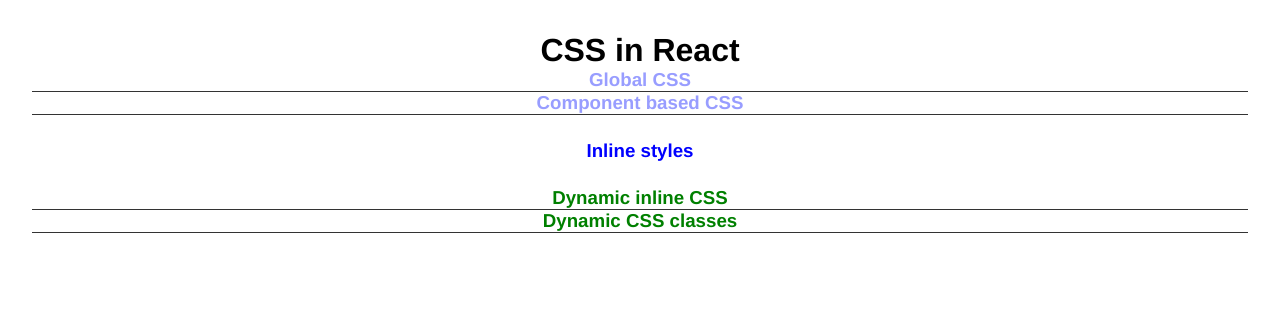
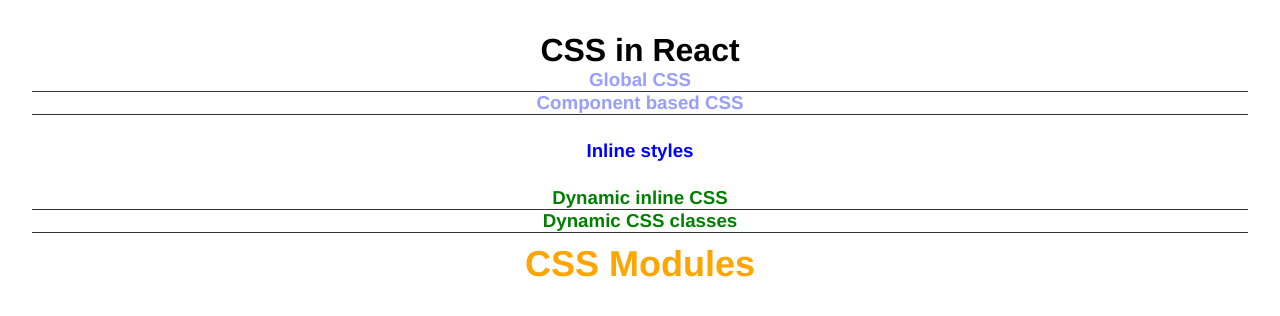
Before and after one commit to mat-afk/front-end-studies, a React (Vite) app in the folder react/4-css-in-react/css-in-react/: page / in a window 1280 px wide. Shown: the top 316 px of the page. Built offline with nearby package versions, Linux system fonts and the light colour scheme.

Commit message:
css-in-react: css modules

```diff
--- a/react/4-css-in-react/css-in-react/src/App.jsx
+++ b/react/4-css-in-react/css-in-react/src/App.jsx
@@ -1,5 +1,6 @@
 import "./App.css";
 import MyComponent from "./components/MyComponent";
+import Title from "./components/Title";
 
 function App() {
   const isUserAuthenticated = true;
@@ -28,6 +29,9 @@
         <h3 className={isUserAuthenticated ? "authenticated" : ""}>
           Dynamic CSS classes
         </h3>
+
+        {/* CSS Modules */}
+        <Title />
       </div>
     </>
   );
--- /dev/null
+++ b/react/4-css-in-react/css-in-react/src/components/Title.jsx
@@ -0,0 +1,11 @@
+import classes from "./Title.module.css";
+
+const Title = () => {
+  return (
+    <div>
+      <h3 className={classes.title}>CSS Modules</h3>
+    </div>
+  );
+};
+
+export default Title;
--- /dev/null
+++ b/react/4-css-in-react/css-in-react/src/components/Title.module.css
@@ -0,0 +1,6 @@
+.title {
+  color: orange;
+  font-size: 36px;
+  border: none;
+  padding: 10px;
+}
```
